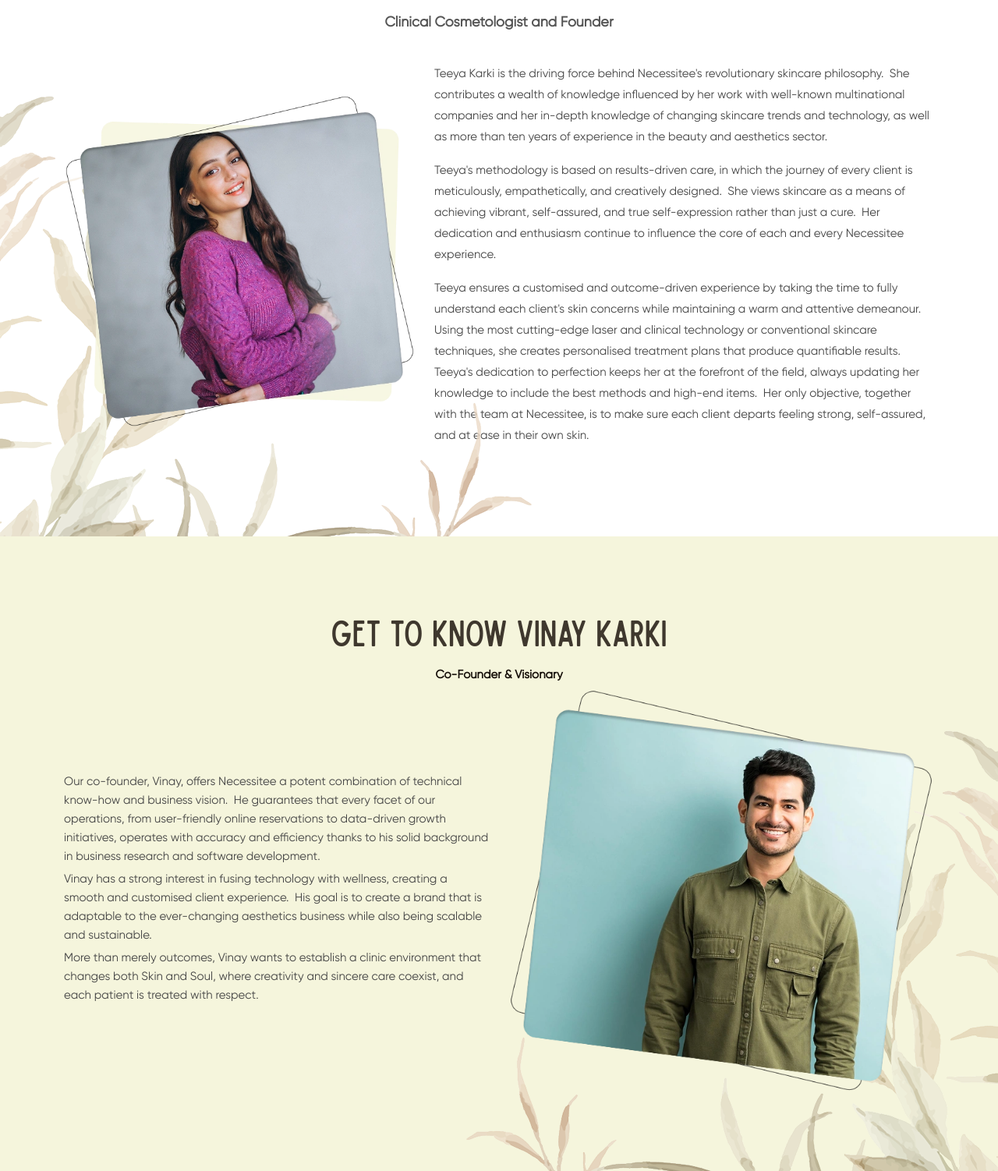
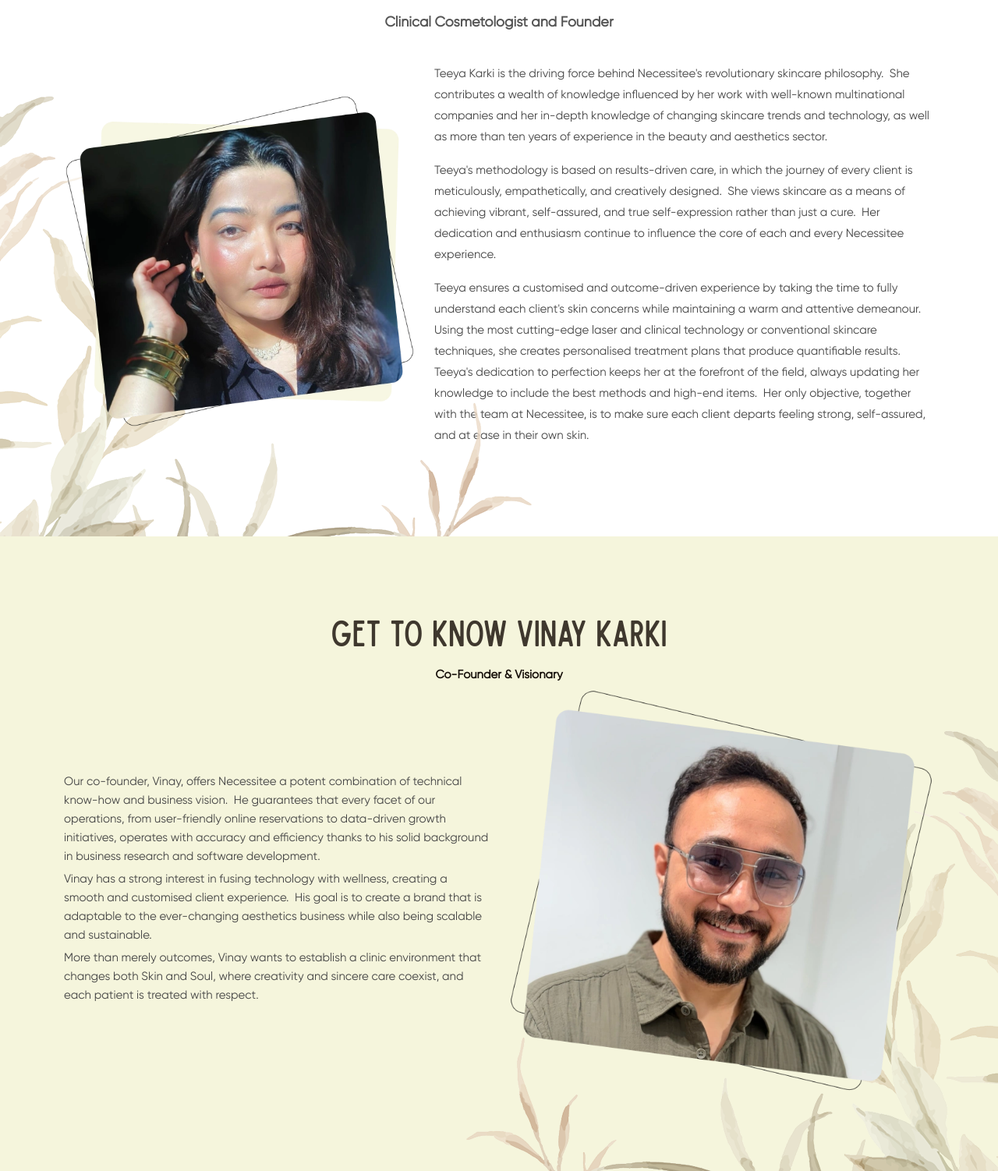
Before and after one commit to abhilash2200/necessitte, a plain HTML site: page about.html in a window 1280 px wide. Shown: the part 1352-2854 px from the top of the page at 78% size. Drawn offline with nearby package versions, Linux system fonts and the light colour scheme.

Commit message:
updated about us

```diff
--- a/about.html
+++ b/about.html
@@ -214,7 +214,7 @@
         <div class="col-lg-5">
           <div class="image-wrapper">
             <div class="image-border"></div>
-            <img src="assets/img/women.webp" alt="Teeya Karki" class="introduce-img">
+            <img src="assets/img/teeya.webp" alt="Teeya Karki" class="introduce-img">
           </div>
         </div>
 
@@ -268,7 +268,7 @@
 
         <div class="col-lg-6">
           <div class="image-wrapper">
-            <img src="assets/img/men.webp" alt="Vinay Karki" class="founder-img">
+            <img src="assets/img/vinay.webp" alt="Vinay Karki" class="founder-img">
           </div>
         </div>
       </div>
```
Also changed, not shown: assets/img/teeya.webp (added), assets/img/vinay.webp (added).
